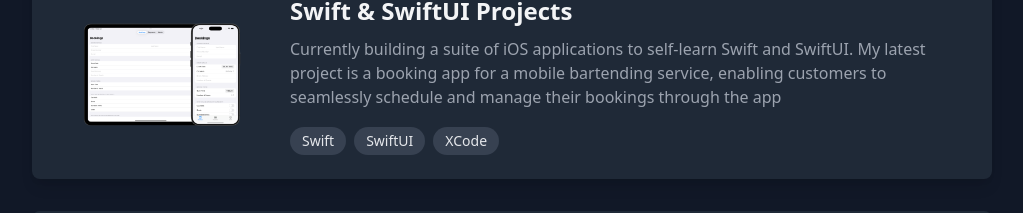
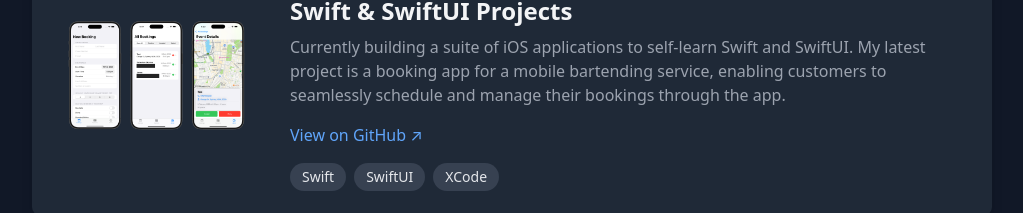
Before and after one commit to seb-skontos/seb-skontos.github.io, a React (Create React App) app: page / in a window 1280 px wide. Shown: the part 1437-1650 px from the top of the page, without its empty margins (128-1151 px from the left). Built offline with nearby package versions, Linux system fonts and the light colour scheme.

Commit message:
updated image for bbtb and updated links to github repos

```diff
--- a/src/components/Projects.jsx
+++ b/src/components/Projects.jsx
@@ -15,7 +15,8 @@ const Projects = () => (
         description="Currently building a suite of iOS applications to self-learn
         Swift and SwiftUI. My latest project is a booking app for a mobile
         bartending service, enabling customers to seamlessly schedule and manage
-        their bookings through the app"
+        their bookings through the app."
+        githubLink="https://github.com/sebskontos/BoysBehindTheBar"
         technologies={["Swift", "SwiftUI", "XCode"]}
         objectFit="contain"
       />
@@ -37,7 +38,7 @@ const Projects = () => (
             for more details.
           </>
         }
-        githubLink="https://github.com/ssko7098/capstone"
+        githubLink="https://github.com/sebskontos/capstone"
         technologies={["Python", "OpenCV", "Tenserflow", "PyTorch", "YOLOv8"]}
       />
 
@@ -47,7 +48,7 @@ const Projects = () => (
         description="A full-stack music streaming web application. Developed and
         deployed on AWS with Nginx, Django, and Google OAuth 2.0 for secure
         authentication."
-        githubLink="https://github.com/ssko7098/Harmonize"
+        githubLink="https://github.com/sebskontos/Harmonize"
         technologies={["Python", "Django", "CSS", "HTML", "AJAX", "AWS"]}
       />
 
@@ -59,7 +60,7 @@ const Projects = () => (
         featuring enemy spawning, projectiles, collision detection, and game
         state transitions. Leveraged OOP principles and design patterns like
         Factory, Builder, and State."
-        githubLink="https://github.com/ssko7098/Space-Invaders-v2.0.0"
+        githubLink="https://github.com/sebskontos/Space-Invaders-v2.0.0"
         technologies={["Java", "JavaFX", "Design Patterns"]}
         objectFit="contain"
       />
```
Also changed, not shown: public/bbtb.png.
